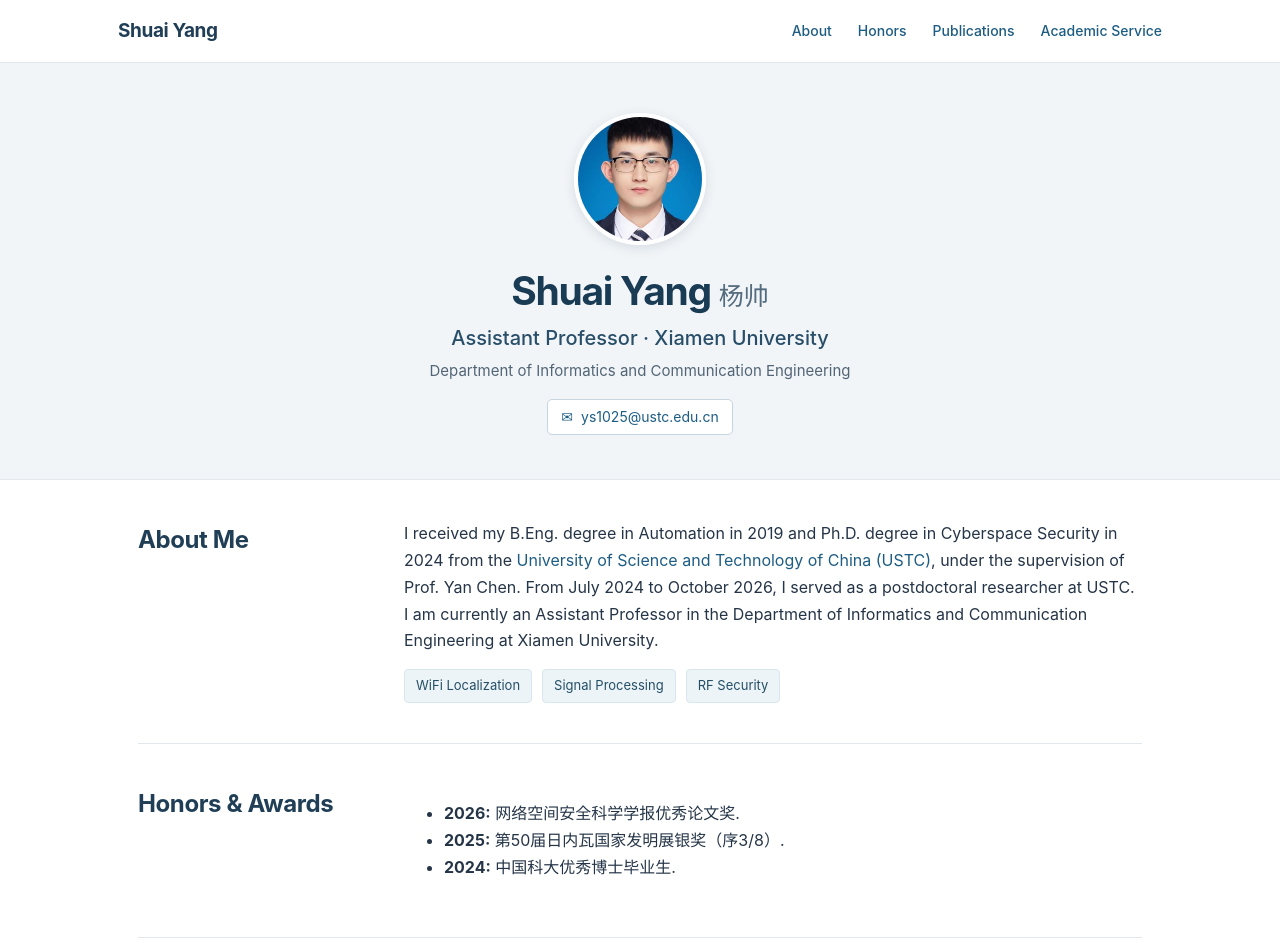
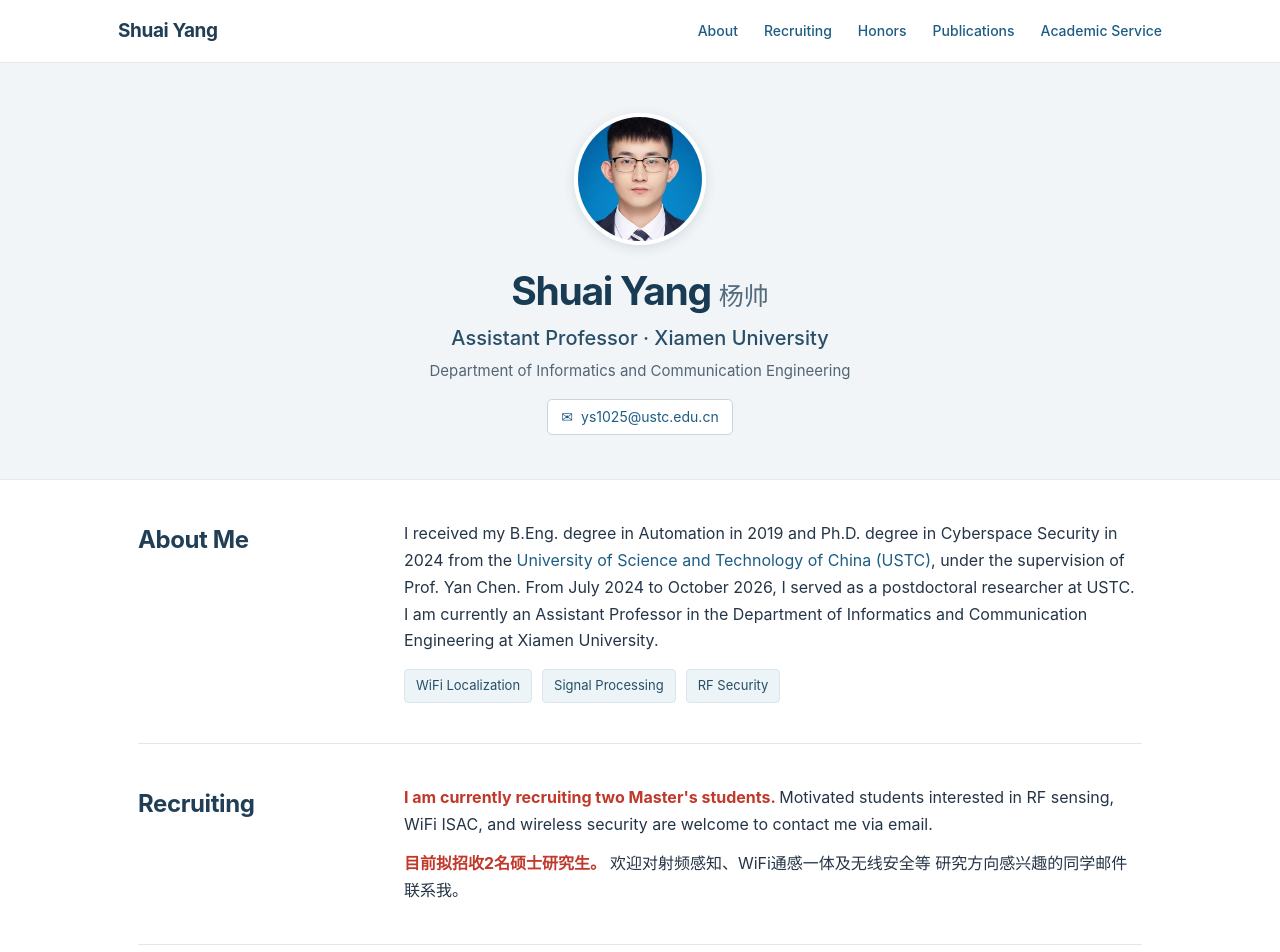
Before and after one commit to syang40/syang40.github.io, a plain HTML site: page index.html in a window 1280 px wide. Shown: the top 952 px of the page. Drawn offline with Linux system fonts and the light colour scheme.

Commit message:
Update index.html

```diff
--- a/index.html
+++ b/index.html
@@ -1,12 +1,37 @@
 <!doctype html>
 <html lang="en"><head><meta charset="utf-8"><meta name="viewport" content="width=device-width,initial-scale=1"><meta name="description" content="Shuai Yang, Assistant Professor at Xiamen University. Research in WiFi localization, signal processing, and RF security."><title>Shuai Yang | Xiamen University</title><link rel="icon" href="assets/favicon.png"><link rel="stylesheet" href="assets/style.css"></head>
 <body>
-<header><nav aria-label="Main navigation"><a class="brand" href="#home">Shuai Yang</a><div class="navlinks"><a href="#about">About</a><a href="#honors">Honors</a><a href="#publications">Publications</a><a href="#service">Academic Service</a></div></nav></header>
+<header><nav aria-label="Main navigation"><a class="brand" href="#home">Shuai Yang</a><div class="navlinks">
+<a href="#about">About</a>
+<a href="#recruiting">Recruiting</a>
+<a href="#honors">Honors</a>
+<a href="#publications">Publications</a>
+<a href="#service">Academic Service</a></div></nav></header>
 <!-- PROFILE: edit name, position, affiliation, email here -->
 <section class="hero" id="home"><img class="avatar" src="assets/avatar.jpg" alt="Profile photograph of Shuai Yang"><h1>Shuai Yang <span>杨帅</span></h1><p class="position">Assistant Professor · Xiamen University</p><p class="affiliation">Department of Informatics and Communication Engineering</p><a class="email" href="mailto:ys1025@ustc.edu.cn"><span aria-hidden="true">✉</span> ys1025@ustc.edu.cn</a></section>
 <main class="container">
 <!-- ABOUT: update biography and research interests here -->
 <section class="section" id="about"><h2>About Me</h2><div class="section-body"><p>I received my B.Eng. degree in Automation in 2019 and Ph.D. degree in Cyberspace Security in 2024 from the <a href="https://en.ustc.edu.cn/">University of Science and Technology of China (USTC)</a>, under the supervision of Prof. Yan Chen. From July 2024 to October 2026, I served as a postdoctoral researcher at USTC. I am currently an Assistant Professor in the Department of Informatics and Communication Engineering at Xiamen University.</p><div class="interests" aria-label="Research interests"><span class="interest">WiFi Localization</span><span class="interest">Signal Processing</span><span class="interest">RF Security</span></div></div></section>
+<!-- RECRUITING -->
+<section class="section" id="recruiting">
+  <h2>Recruiting</h2>
+  <div class="section-body">
+    <p>
+      <strong style="color: #C0392B;">
+        I am currently recruiting two Master's students.
+      </strong>
+      Motivated students interested in RF sensing, WiFi ISAC, and wireless security are
+      welcome to contact me via email.
+    </p>
+    <p>
+      <strong style="color: #C0392B;">
+        目前拟招收2名硕士研究生。
+      </strong>
+      欢迎对射频感知、WiFi通感一体及无线安全等
+      研究方向感兴趣的同学邮件联系我。
+    </p>
+  </div>
+</section>
 <!-- HONORS AND AWARDS -->
 <section class="section" id="honors">
   <h2>Honors &amp; Awards</h2>
```
